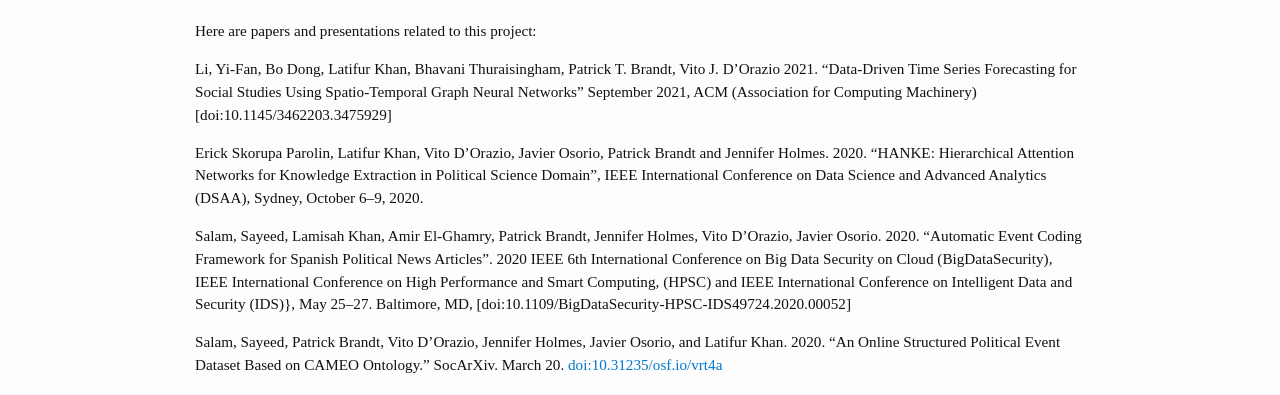
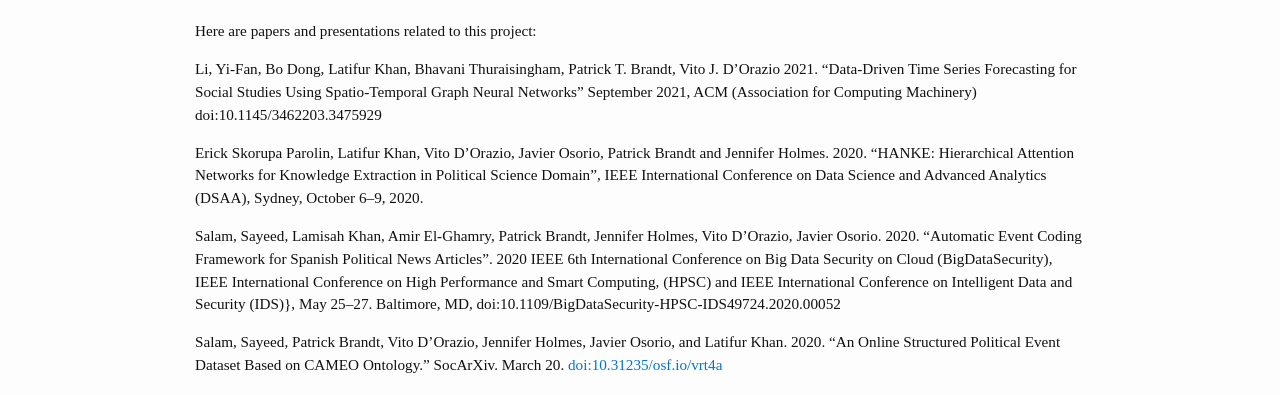
Before and after one commit to eventdata/UTDEventData, a Jekyll site: the page built from ResearchPaper.md, in a window 1280 px wide. Shown: the part 213-608 px from the top of the page. Built offline with Jekyll 4.4.1, drawn with Linux system fonts in a browser that asks for light colours.

```diff
--- a/ResearchPaper.md
+++ b/ResearchPaper.md
@@ -6,11 +6,11 @@ permalink: /ResearchPaper/
 
 Here are papers and presentations related to this project:
 
-Li, Yi-Fan, Bo Dong, Latifur Khan, Bhavani Thuraisingham, Patrick T. Brandt, Vito J. D'Orazio 2021. "Data-Driven Time Series Forecasting for Social Studies Using Spatio-Temporal Graph Neural Networks" September 2021, ACM (Association for Computing Machinery) [doi:10.1145/3462203.3475929]
+Li, Yi-Fan, Bo Dong, Latifur Khan, Bhavani Thuraisingham, Patrick T. Brandt, Vito J. D'Orazio 2021. "Data-Driven Time Series Forecasting for Social Studies Using Spatio-Temporal Graph Neural Networks" September 2021, ACM (Association for Computing Machinery) doi:10.1145/3462203.3475929
 
 Erick Skorupa Parolin, Latifur Khan, Vito D'Orazio, Javier Osorio, Patrick Brandt and Jennifer Holmes. 2020. "HANKE: Hierarchical Attention Networks for Knowledge Extraction in Political Science Domain", IEEE International Conference on Data Science and Advanced Analytics (DSAA), Sydney, October 6--9, 2020.
 
-Salam, Sayeed, Lamisah Khan, Amir El-Ghamry, Patrick Brandt, Jennifer Holmes, Vito D'Orazio, Javier Osorio. 2020. "Automatic Event Coding Framework for Spanish Political News Articles". 2020 IEEE 6th International Conference on Big Data Security on Cloud (BigDataSecurity), IEEE International Conference on High Performance and Smart Computing, (HPSC) and IEEE International Conference on Intelligent Data and Security (IDS)}, May 25--27. Baltimore, MD, [doi:10.1109/BigDataSecurity-HPSC-IDS49724.2020.00052]
+Salam, Sayeed, Lamisah Khan, Amir El-Ghamry, Patrick Brandt, Jennifer Holmes, Vito D'Orazio, Javier Osorio. 2020. "Automatic Event Coding Framework for Spanish Political News Articles". 2020 IEEE 6th International Conference on Big Data Security on Cloud (BigDataSecurity), IEEE International Conference on High Performance and Smart Computing, (HPSC) and IEEE International Conference on Intelligent Data and Security (IDS)}, May 25--27. Baltimore, MD, doi:10.1109/BigDataSecurity-HPSC-IDS49724.2020.00052
 
 Salam, Sayeed, Patrick Brandt, Vito D'Orazio, Jennifer Holmes, Javier Osorio, and Latifur Khan. 2020. “An Online Structured Political Event Dataset Based on CAMEO Ontology.” SocArXiv. March 20. [doi:10.31235/osf.io/vrt4a](https://osf.io/preprints/socarxiv/vrt4a/)
 
```
